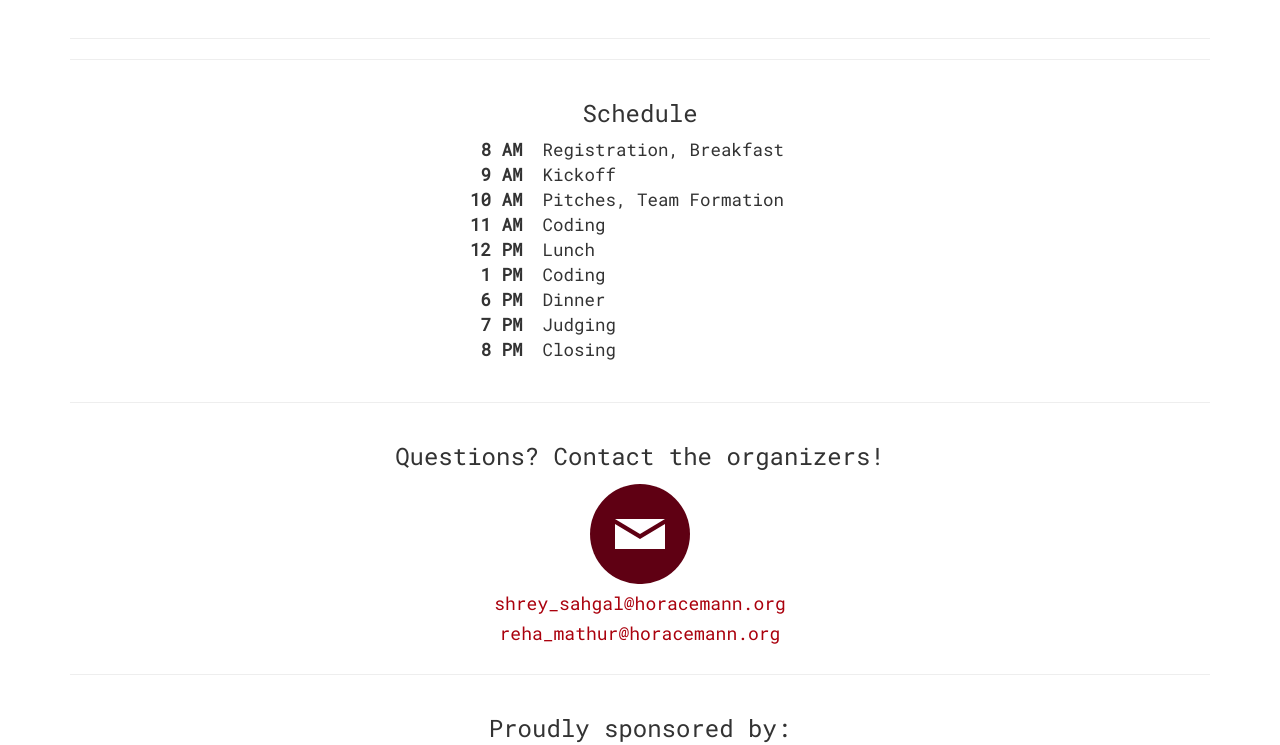
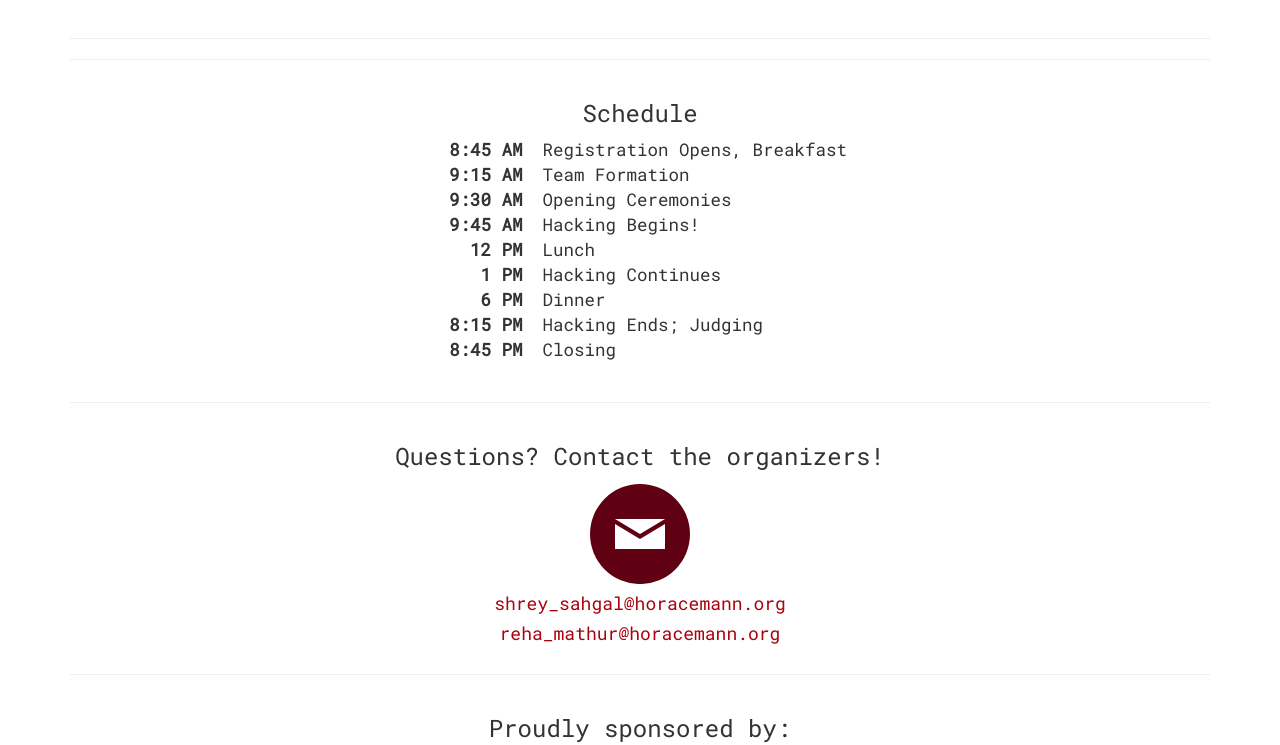
Before and after one commit to hackmann2019/hackmann2019.github.io, a plain HTML site: page index.html in a window 1280 px wide. Shown: the part 1700-2445 px from the top of the page. Drawn offline with nearby package versions, Linux system fonts and the light colour scheme.

Commit message:
Update index.html

```diff
--- a/index.html
+++ b/index.html
@@ -143,23 +143,23 @@
         <h3 class="text-center">Schedule</h3>
         <div class="col-sm-3"></div>
         <dl class="col-sm-6 dl-horizontal">
-            <dt>8 AM</dt>
-            <dd>Registration, Breakfast</dd>
-            <dt>9 AM</dt>
-            <dd>Kickoff</dd>
-            <dt>10 AM</dt>
-            <dd>Pitches, Team Formation</dd>
-            <dt>11 AM</dt>
-            <dd>Coding</dd>
+            <dt>8:45 AM</dt>
+            <dd>Registration Opens, Breakfast</dd>
+            <dt>9:15 AM</dt>
+            <dd>Team Formation</dd>
+            <dt>9:30 AM</dt>
+            <dd>Opening Ceremonies</dd>
+            <dt>9:45 AM</dt>
+            <dd>Hacking Begins!</dd>
             <dt>12 PM</dt>
             <dd>Lunch</dd>
             <dt>1 PM</dt>
-            <dd>Coding</dd>
+            <dd>Hacking Continues</dd>
             <dt>6 PM</dt>
             <dd>Dinner</dd>
-            <dt>7 PM</dt>
-            <dd>Judging</dd>
-            <dt>8 PM</dt>
+            <dt>8:15 PM</dt>
+            <dd>Hacking Ends; Judging</dd>
+            <dt>8:45 PM</dt>
             <dd>Closing</dd>
         </dl>
         <div class="col-sm-3"></div>
```
